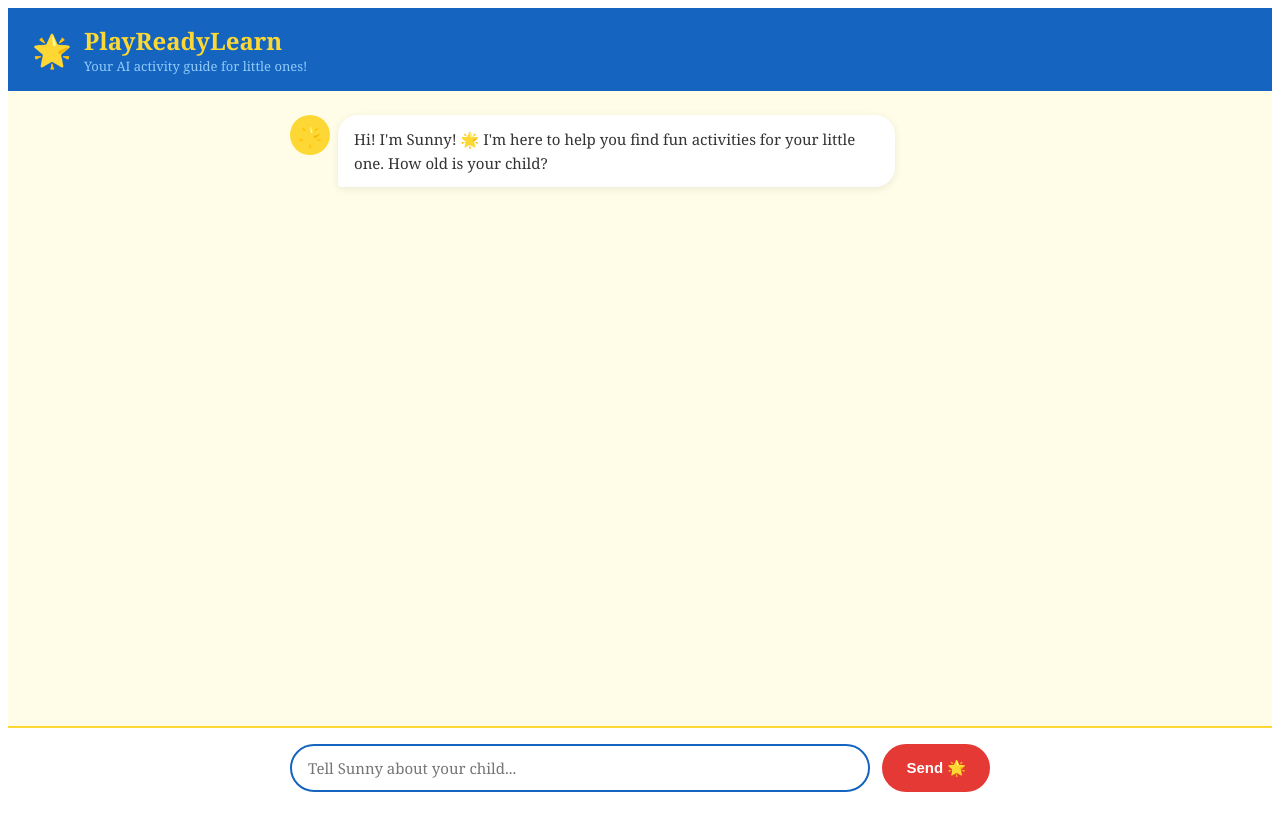
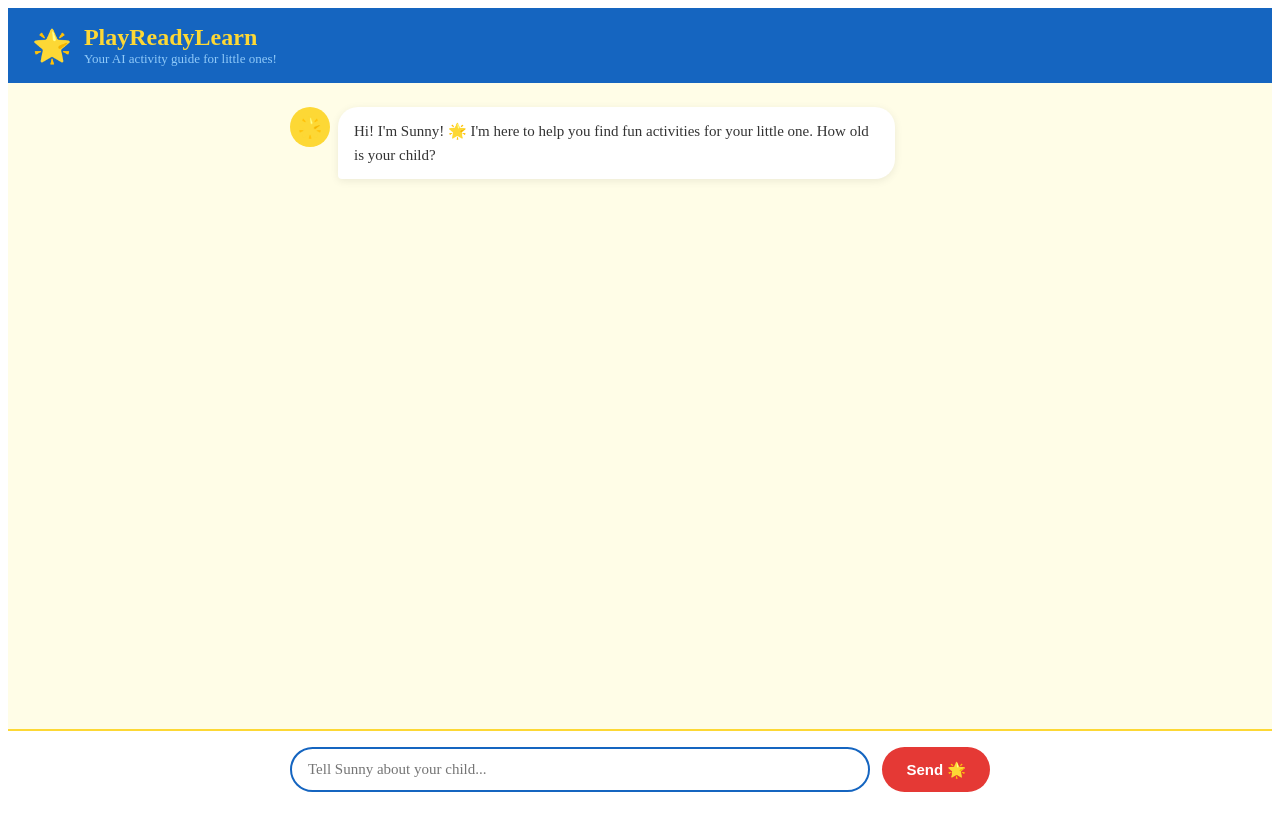
Before and after one commit to pageshannonkelley-maker/playreadylearn, a React (Vite) app: page / in a window 1280 px wide. Built offline with nearby package versions, Linux system fonts and the light colour scheme.

Commit message:
Update App.jsx
change font to merriweather

```diff
--- a/src/App.jsx
+++ b/src/App.jsx
@@ -39,7 +39,7 @@ export default function App() {
     <div style={{
       minHeight: "100vh",
       background: "#FFFDE7",
-      fontFamily: "Georgia, serif",
+      fontFamily: "Merriweather, bold",
       display: "flex",
       flexDirection: "column",
     }}>
```
